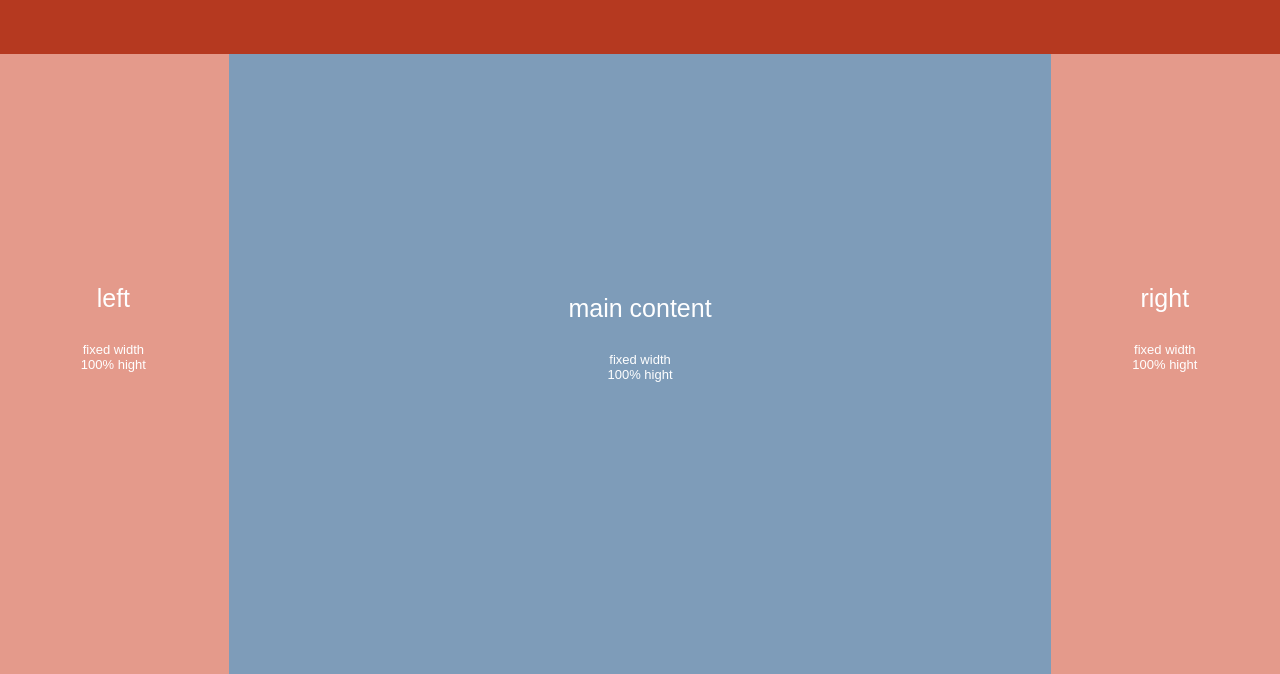
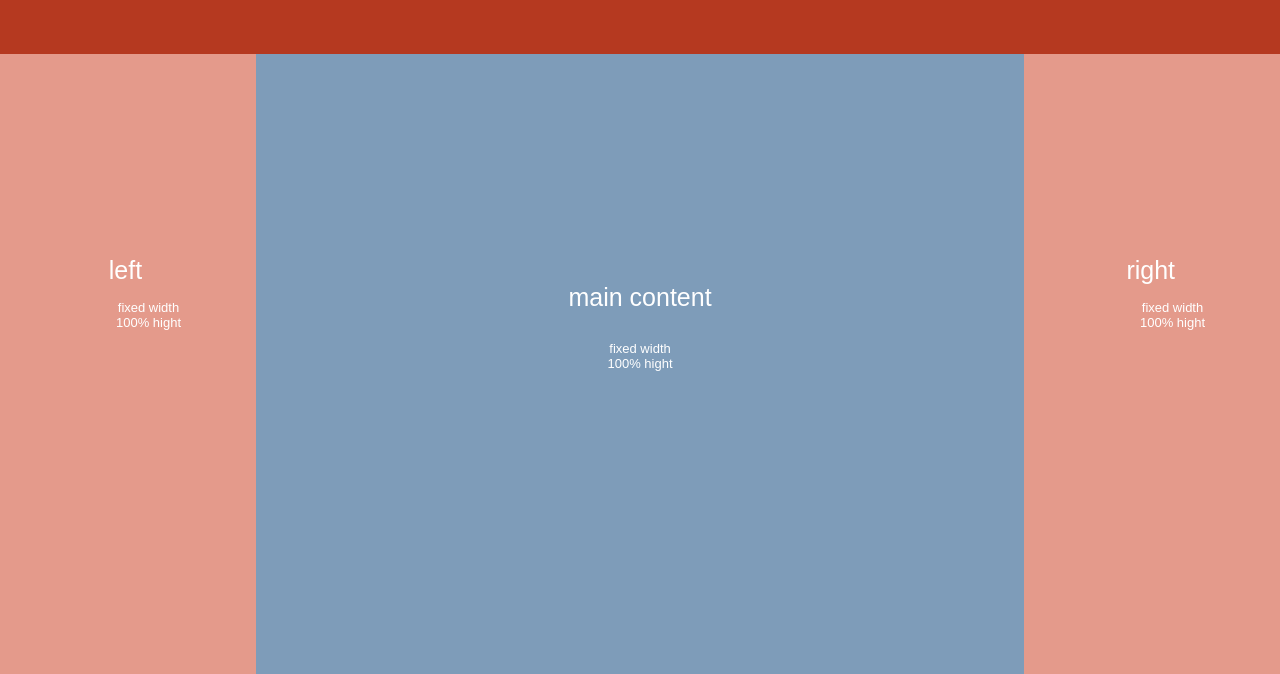
Before and after one commit to Betelhemmelkamu/women-techstar, a plain HTML site: page layout_page/layout.html in a window 1280 px wide. Shown: the part 126-800 px from the top of the page. Drawn offline with Linux system fonts and the light colour scheme.

Commit message:
Update index.css

```diff
--- a/layout_page/index.css
+++ b/layout_page/index.css
@@ -24,19 +24,20 @@
 
   .left {
     background-color: rgb(228, 154, 139);
-   padding-left: 5%;
+   padding-left: 8%;
     flex: 1;
   }
 
   .right {
     background-color: rgb(228, 154, 139);
-   padding-left: 5%;
+   padding-left: 8%;
     flex: 1;
 
   }
   .text-r{
    margin-top: 140%;
-   margin-right: 40%;
+   margin-right: 70%;
+   line-height: 2px
   }
   .main{
     display: flex;
```
